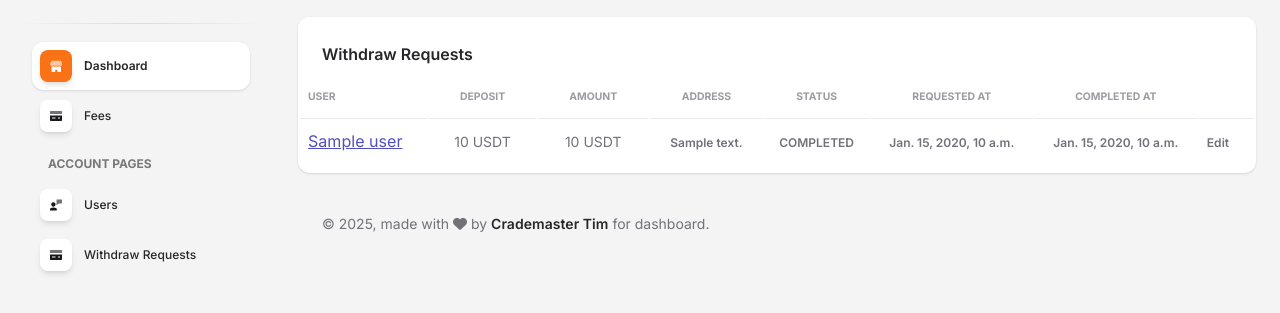
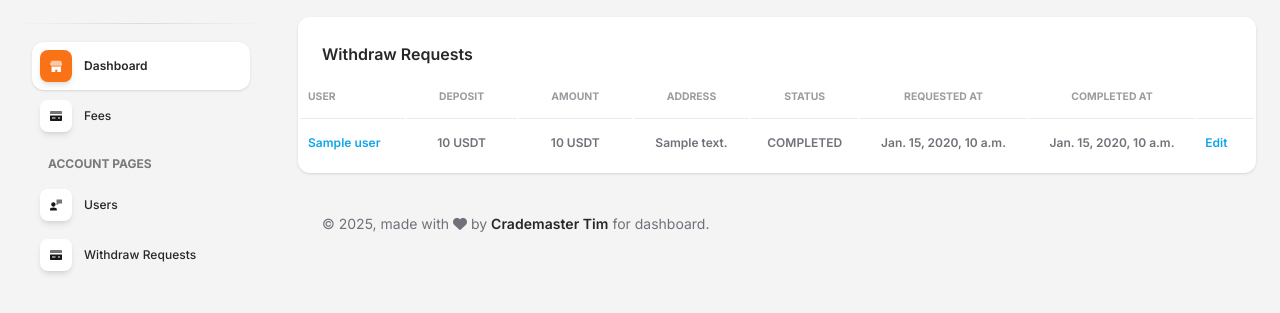
Before and after one commit to kapphire/crademaster_backend, a Django app: template templates/transactions/withdraw_list.html in a window 1280 px wide. Shown: the part 71-384 px from the top of the page. Run offline with Django 5.2, Linux system fonts and the light colour scheme; the template is opened without the code that fills it: most values are stand-ins (such as "Sample title", 1, 10 or a date in 2020); some libraries are stand-ins or nearby versions.

Commit message:
profit percentage added to each user

```diff
--- a/authentication/serializers.py
+++ b/authentication/serializers.py
@@ -112,6 +112,7 @@ class CustomUserSerializer(serializers.ModelSerializer):
             'email',
             'cm_wallet',
             'referral_code',
+            'profit_percent',
             'activation',
             'is_active_for_while',
             'total_usage',
--- a/investments/models.py
+++ b/investments/models.py
@@ -25,6 +25,7 @@ class Usage(models.Model):
     http_user_agent = models.CharField(max_length=40, null=True, blank=True)  # HTTP_USER_AGENT
     http_referer = models.CharField(max_length=40, null=True, blank=True)  # HTTP_REFERER
     http_x_forwarded_for = models.CharField(max_length=100, null=True, blank=True) # HTTP_X_FORWARDED_FOR
+    profit_percent = models.DecimalField(max_digits=10, decimal_places=2, default=0.2)
     created = models.DateTimeField(default=now)
 
     class Meta:
--- a/templates/fees/list.html
+++ b/templates/fees/list.html
@@ -27,8 +27,7 @@
                   <tbody>
                     {% for fee in fees %}
                         <tr>
-                            <td>
-                                <!-- <p class="text-xs font-weight-bold mb-0">{{ fee.min_investment }} USDT</p> -->
+                            <td class="align-middle text-sm">
                                 <span class="badge badge-sm bg-gradient-success">{{ fee.min_investment }} USDT</span>
                             </td>
                             <td class="align-middle text-center text-sm">
@@ -41,7 +40,7 @@
                                 <span class="text-secondary text-xs font-weight-bold">{{ fee.fee_percentage }} %</span>
                             </td>
                             <td class="align-middle">
-                                <a href="{% url 'fee_update' fee.id %}" class="text-secondary font-weight-bold text-xs" data-toggle="tooltip" data-original-title="Edit fee">
+                                <a href="{% url 'fee_update' fee.id %}" class="text-info font-weight-bold text-xs" data-toggle="tooltip" data-original-title="Edit fee">
                                 Edit
                                 </a>
                             </td>
--- a/templates/transactions/withdraw_list.html
+++ b/templates/transactions/withdraw_list.html
@@ -31,13 +31,13 @@
                     {% for withdraw in withdraws %}
                         <tr>
                             <td>
-                                <a href="{% url 'withdraw_detail' withdraw.id %}"><span class="" style="color: rgb(79, 79, 194); text-decoration: underline;">{{ withdraw.user }}</span></a>
+                                <a href="{% url 'withdraw_detail' withdraw.id %}"><span class="text-info text-xs font-weight-bold">{{ withdraw.user }}</span></a>
                             </td>
                             <td class="align-middle text-center text-sm">
-                                <span class="">{{ withdraw.user.get_usdt_balance }} USDT</span>
+                                <span class="text-secondary text-xs font-weight-bold">{{ withdraw.user.get_usdt_balance }} USDT</span>
                             </td>
                             <td class="align-middle text-center text-sm">
-                                <span class="">{{ withdraw.amount }} USDT</span>
+                                <span class="text-secondary text-xs font-weight-bold">{{ withdraw.amount }} USDT</span>
                             </td>
                             <td class="align-middle text-center">
                               <span class="text-secondary text-xs font-weight-bold">{{ withdraw.address }}</span>
@@ -52,7 +52,7 @@
                                 <span class="text-secondary text-xs font-weight-bold">{{ withdraw.completed_at|default_if_none:"" }}</span>
                             </td>
                             <td class="align-middle">
-                              <a href="{% url 'withdraw_detail' withdraw.id %}" class="text-secondary font-weight-bold text-xs" data-toggle="tooltip" data-original-title="Edit fee">
+                              <a href="{% url 'withdraw_detail' withdraw.id %}" class="text-info font-weight-bold text-xs" data-toggle="tooltip" data-original-title="Edit fee">
                               Edit
                               </a>
                           </td>
--- a/users/admin.py
+++ b/users/admin.py
@@ -15,6 +15,7 @@ class CustomUserAdmin(UserAdmin):
             'cm_private_key',
             'cm_public_key',
             'cm_hex_address',
+            'profit_percent',
             'referral_code',
             'referred_by',
 
--- a/users/models.py
+++ b/users/models.py
@@ -29,6 +29,8 @@ class CustomUser(AbstractUser):
     cm_private_key = models.CharField(_("cm private key"), max_length=500, blank=True)
     cm_public_key = models.CharField(_("cm public key"), max_length=500, blank=True)
     cm_hex_address = models.CharField(_("cm hex address"), max_length=150, blank=True)
+
+    profit_percent = models.DecimalField(max_digits=10, decimal_places=2, default=0.2)
 
     referral_code = models.UUIDField(default=uuid.uuid4, editable=False, unique=True)
     referred_by = models.ForeignKey('self', on_delete=models.SET_NULL, null=True, blank=True, related_name='referrals')
```
Also changed, not shown: templates/users/list.html (+15 -2 lines), investments/migrations/0008_usage_profit_percent.py (added), users/migrations/0008_customuser_profit_percent.py (added).
